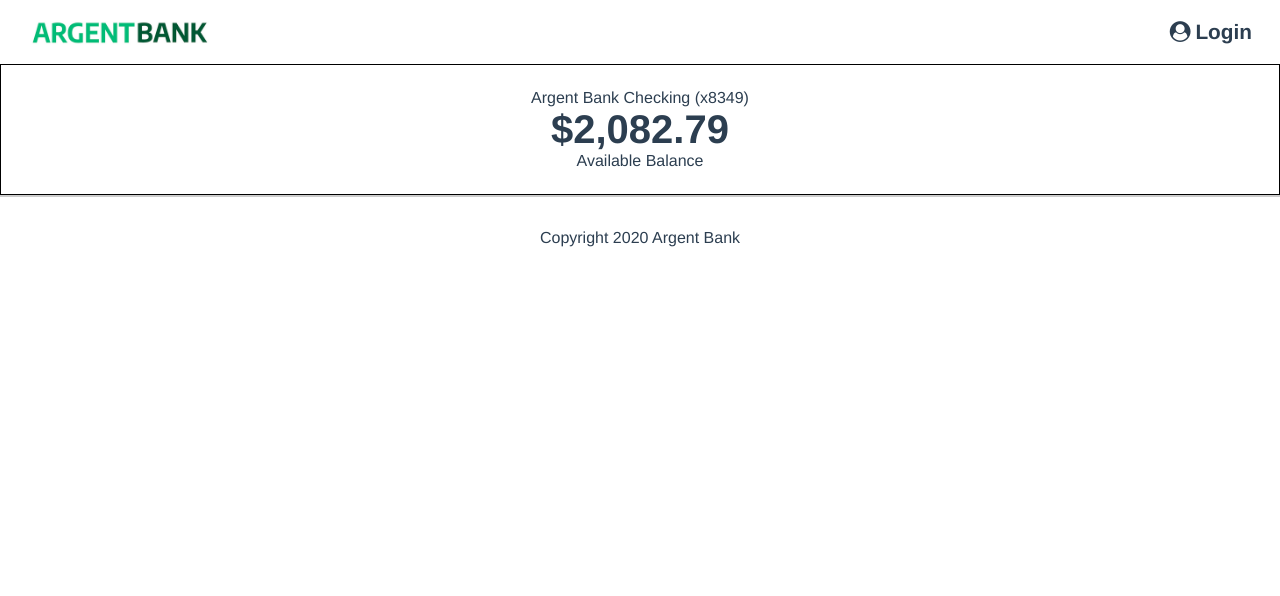
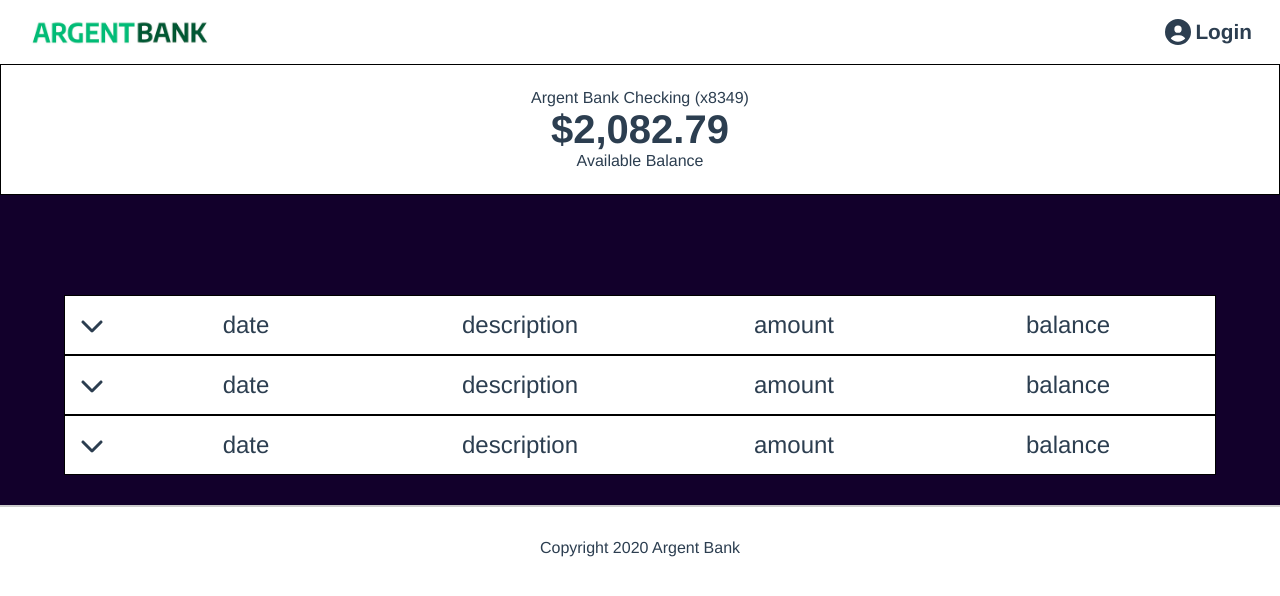
Before and after one commit to Axel93183/p13_argent_bank_fr, a React (Create React App) app in the folder p13_argent_bank_Front-end/: page /transactions in a window 1280 px wide. Shown: the top 596 px of the page. Built offline with nearby package versions, Linux system fonts and the light colour scheme.

Commit message:
Page : Transactions - transactions-array / Collapse component + FontAwesomeIcon for React

```diff
--- a/p13_argent_bank_Front-end/package.json
+++ b/p13_argent_bank_Front-end/package.json
@@ -3,6 +3,10 @@
   "version": "0.1.0",
   "private": true,
   "dependencies": {
+    "@fortawesome/fontawesome-svg-core": "^6.6.0",
+    "@fortawesome/free-regular-svg-icons": "^6.6.0",
+    "@fortawesome/free-solid-svg-icons": "^6.6.0",
+    "@fortawesome/react-fontawesome": "^0.2.2",
     "@reduxjs/toolkit": "^2.2.7",
     "@testing-library/jest-dom": "^5.17.0",
     "@testing-library/react": "^13.4.0",
--- a/p13_argent_bank_Front-end/src/components/Header/Header.css
+++ b/p13_argent_bank_Front-end/src/components/Header/Header.css
@@ -4,3 +4,7 @@
   align-items: center;
   padding: 5px 20px;
 }
+
+.nav-icon {
+  font-size: 26px;
+}
--- a/p13_argent_bank_Front-end/src/components/Header/Header.js
+++ b/p13_argent_bank_Front-end/src/components/Header/Header.js
@@ -2,6 +2,8 @@
 
 import Logo from "./../Logo/Logo";
 import NavItem from "./../NavItem/NavItem";
+
+import { faUserCircle } from "@fortawesome/free-solid-svg-icons";
 
 import "./Header.css";
 
@@ -16,7 +18,7 @@
       <nav className="main-nav">
         <Logo />
         <div>
-          <NavItem href="/login" iconClass="fa fa-user-circle">
+          <NavItem href="/login" icon={faUserCircle} className="nav-icon">
             Login
           </NavItem>
         </div>
--- a/p13_argent_bank_Front-end/src/components/NavItem/NavItem.js
+++ b/p13_argent_bank_Front-end/src/components/NavItem/NavItem.js
@@ -1,10 +1,13 @@
 import React from "react";
+
+import { FontAwesomeIcon } from "@fortawesome/react-fontawesome";
+
 import "./NavItem.css";
 
-const NavItem = ({ href, iconClass, children }) => {
+const NavItem = ({ href, icon, className, children }) => {
   return (
     <a className="main-nav-item" href={href}>
-      <i className={iconClass}></i>
+      <FontAwesomeIcon icon={icon} className={className} />
       {children}
     </a>
   );
--- /dev/null
+++ b/p13_argent_bank_Front-end/src/components/Transactions/CollapseTransactions/CollapseTransactions.css
@@ -0,0 +1,129 @@
+/* Conteneur principal du composant collapse */
+.collapse-component {
+  width: 100%;
+  border: 1.3px solid black;
+  box-sizing: border-box; /* Conserve la taille du conteneur pour inclure les bordures et le padding */
+}
+
+/* Conteneur du collapse */
+.collapse-container {
+  width: 100%;
+  display: flex;
+  align-items: center; /* Centre les éléments verticalement */
+  padding: 15px;
+  background-color: white;
+  cursor: pointer;
+  box-sizing: border-box;
+  user-select: none; /* Empêche la sélection du texte */
+}
+
+/* En-tête du conteneur collapse */
+.collapse-header {
+  display: flex;
+  align-items: center;
+  font-size: 24px;
+  color: #2c3e50;
+  width: 100%;
+}
+
+/* Conteneur de l'icône du chevron */
+.collapse-chevron {
+  display: flex;
+  align-items: center;
+  margin-right: 10px; /* Espacement entre le chevron et les items */
+}
+
+/* Icône du chevron */
+.collapse-icon {
+  transition: transform 0.5s ease; /* Animation fluide pour la rotation du chevron */
+}
+
+/* Transformation de l'icône quand ouvert */
+.collapse-icon.open {
+  transform: rotate(
+    -180deg
+  ); /* Rotation du chevron lorsque le collapse est ouvert */
+}
+
+/* Conteneur des items du collapse */
+.collapse-items {
+  display: flex;
+  flex: 1; /* Permet aux items de s'étendre sur l'espace disponible */
+  justify-content: space-between; /* Répartit les items uniformément */
+}
+
+/* Style pour les éléments collapse-item */
+.collapse-item {
+  text-align: center; /* Centre le texte à l'intérieur des items */
+  flex: 1; /* Assure que chaque item occupe l'espace disponible de manière égale */
+  margin-left: 10px; /* Espacement entre les items */
+}
+
+/* Éviter l'espacement à gauche du premier item */
+.collapse-item:first-child {
+  margin-left: 0;
+}
+
+/* Contenu du conteneur collapse */
+.collapse-content {
+  max-height: 0;
+  opacity: 0;
+  overflow: hidden;
+  padding: 0 20px;
+  box-sizing: border-box;
+  text-align: justify;
+  border-bottom-left-radius: 5px;
+  border-bottom-right-radius: 5px;
+  transition: max-height 0.1s ease-out, opacity 0.3s ease-out,
+    padding 0.3s ease-out;
+  position: relative;
+  top: 0;
+  z-index: 1;
+}
+
+/* Contenu ouvert */
+.collapse-content.open {
+  max-height: 1000px;
+  opacity: 1;
+  background-color: rgba(
+    246,
+    246,
+    246,
+    0.45
+  ); /* Couleur de fond avec transparence */
+  padding: 20px;
+  font-size: 18px; /* Taille de la police pour les écrans plus grands */
+  font-weight: 400; /* Poids de la police pour les écrans plus grands */
+}
+
+/* Contenu fermé */
+.collapse-content.closed {
+  max-height: 0;
+  opacity: 0;
+  padding: 0 20px;
+}
+
+/* Media Queries */
+@media (max-width: 630px) {
+  .collapse-container {
+    padding: 10px;
+  }
+
+  .collapse-content.open {
+    font-size: 12px; /* Réduit la taille de la police sur les petits écrans */
+  }
+
+  .collapse-content.closed {
+    font-size: 12px; /* Réduit la taille de la police sur les petits écrans */
+  }
+}
+
+@media (min-width: 720px) {
+  .collapse-container {
+    padding: 15px; /* Augmente le padding pour les grands écrans */
+  }
+
+  .collapse-content.open {
+    font-size: 18px; /* Augmente la taille de la police sur les grands écrans */
+  }
+}
--- /dev/null
+++ b/p13_argent_bank_Front-end/src/components/Transactions/CollapseTransactions/CollapseTransactions.js
@@ -0,0 +1,58 @@
+import React, { useState } from "react";
+
+import { faChevronDown } from "@fortawesome/free-solid-svg-icons/faChevronDown";
+import { FontAwesomeIcon } from "@fortawesome/react-fontawesome";
+
+import "./CollapseTransactions.css";
+
+/**
+ * CollapseTransactions component.
+ * Displays a collapsible section for transaction details with a toggle feature.
+ * @param {Object} props - Component properties.
+ * @param {string} props.date - Transaction date.
+ * @param {string} props.description - Description of the transaction.
+ * @param {string} props.amount - Transaction amount.
+ * @param {string} props.balance - Balance after the transaction.
+ * @param {JSX.Element} props.content - Additional content to display when the section is expanded.
+ * @returns {JSX.Element} CollapseTransactions component.
+ */
+
+const CollapseTransactions = ({
+  date,
+  description,
+  amount,
+  balance,
+  content,
+}) => {
+  const [isOpen, setIsOpen] = useState(false);
+
+  const toggleCollapse = () => {
+    setIsOpen(!isOpen);
+  };
+
+  return (
+    <div className="collapse-component">
+      <div className="collapse-container" onClick={toggleCollapse}>
+        <div className="collapse-header">
+          <div className="collapse-chevron">
+            <FontAwesomeIcon
+              icon={faChevronDown}
+              className={`collapse-icon ${isOpen ? "open" : ""}`}
+            />
+          </div>
+          <div className="collapse-items">
+            <div className="collapse-item">{date}</div>
+            <div className="collapse-item">{description}</div>
+            <div className="collapse-item">{amount}</div>
+            <div className="collapse-item">{balance}</div>
+          </div>
+        </div>
+      </div>
+      <div className={`collapse-content ${isOpen ? "open" : "closed"}`}>
+        {content}
+      </div>
+    </div>
+  );
+};
+
+export default CollapseTransactions;
--- a/p13_argent_bank_Front-end/src/pages/Login/Login.js
+++ b/p13_argent_bank_Front-end/src/pages/Login/Login.js
@@ -3,6 +3,9 @@
 import Footer from "../../components/Footer/Footer";
 import Header from "../../components/Header/Header";
 import LoginForm from "../../components/Forms/LoginForm/LoginForm";
+
+import { faUserCircle } from "@fortawesome/free-solid-svg-icons";
+import { FontAwesomeIcon } from "@fortawesome/react-fontawesome";
 
 import "./Login.css";
 
@@ -18,7 +21,7 @@
       <Header />
       <main className="main bg-dark-login">
         <section className="login-content">
-          <i className="fa fa-user-circle login-icon"></i>
+          <FontAwesomeIcon icon={faUserCircle} className="login-icon" />
           <h1>Login</h1>
           <LoginForm />
         </section>
--- a/p13_argent_bank_Front-end/src/pages/SignIn/SignIn.js
+++ b/p13_argent_bank_Front-end/src/pages/SignIn/SignIn.js
@@ -3,6 +3,9 @@
 import Footer from "../../components/Footer/Footer";
 import Header from "../../components/Header/Header";
 import SignInForm from "../../components/Forms/SignInForm/SignInForm";
+
+import { FontAwesomeIcon } from "@fortawesome/react-fontawesome";
+import { faUserCircle } from "@fortawesome/free-solid-svg-icons";
 
 import "./SignIn.css";
 
@@ -18,7 +21,7 @@
       <Header />
       <main className="main bg-dark-login">
         <section className="login-content">
-          <i className="fa fa-user-circle login-icon"></i>
+          <FontAwesomeIcon icon={faUserCircle} className="login-icon" />
           <h1>Sign in</h1>
           <SignInForm />
         </section>
@@ -27,4 +30,5 @@
     </div>
   );
 };
+
 export default SignIn;
--- a/p13_argent_bank_Front-end/src/pages/Transactions/Transactions.css
+++ b/p13_argent_bank_Front-end/src/pages/Transactions/Transactions.css
@@ -1,4 +1,5 @@
-.transactions-container {
+.transactions-container,
+.transactions-array {
   display: flex;
   flex-direction: column;
 }
@@ -9,3 +10,12 @@
   padding: 1.5rem 0;
   box-sizing: border-box;
 }
+
+.transactions-array {
+  width: 90%;
+  align-items: center;
+  margin-left: auto;
+  margin-right: auto;
+  margin-top: 100px;
+  margin-bottom: 30px;
+}
--- a/p13_argent_bank_Front-end/src/pages/Transactions/Transactions.js
+++ b/p13_argent_bank_Front-end/src/pages/Transactions/Transactions.js
@@ -2,6 +2,7 @@
 
 import Account from "../../components/Account/Account";
 import Footer from "../../components/Footer/Footer";
+import CollapseTransactions from "../../components/Transactions/CollapseTransactions/CollapseTransactions";
 import Header from "./../../components/Header/Header";
 
 import "./Transactions.css";
@@ -26,6 +27,26 @@
           className="transactions-page-header"
           showButton={false}
         />
+        <section className="transactions-array">
+          <CollapseTransactions
+            date="date"
+            description="description"
+            amount="amount"
+            balance="balance"
+          />
+          <CollapseTransactions
+            date="date"
+            description="description"
+            amount="amount"
+            balance="balance"
+          />
+          <CollapseTransactions
+            date="date"
+            description="description"
+            amount="amount"
+            balance="balance"
+          />
+        </section>
       </main>
       <Footer />
     </div>
```
Also changed, not shown: 1 other file (tests, documents, lock files or other folders).
